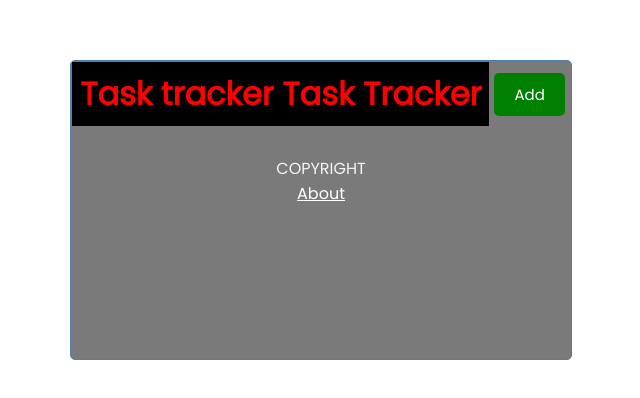
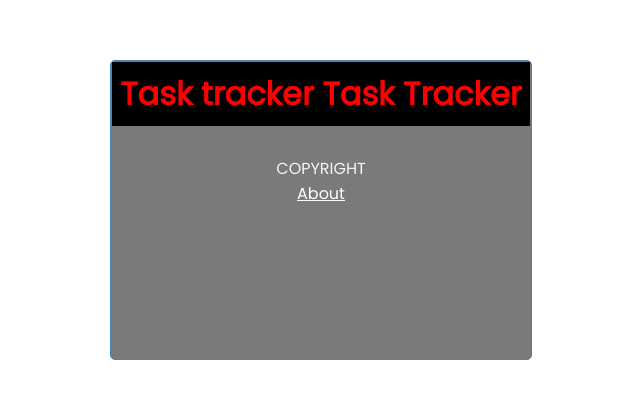
Before and after one commit to charu-dev/data-tracker, a React (Create React App) app: page /about in a window 1280 px wide. Shown: the part 190-588 px from the top of the page, without its empty margins (319-959 px from the left). Built offline with nearby package versions, Linux system fonts and the light colour scheme; data requests are answered from the project's data file.

Commit message:
uselocation is used

```diff
--- a/src/components/Header.js
+++ b/src/components/Header.js
@@ -1,11 +1,13 @@
 import React from 'react'
-
+import { useLocation } from 'react-router-dom'
 import Button from './Button'
 const Header = ({title, onAdd, showAddTask}) => {
-
+    const location =useLocation()
   return (
     <header className='header'><h1 style={headingStle}>Task tracker {title}</h1>
-    <Button text={showAddTask ?"Close":"Add"} bg={showAddTask ?"Red":"Green"} onClick={onAdd}/>
+
+    {location.pathname==='/'&&( <Button text={showAddTask ?"Close":"Add"} bg={showAddTask ?"Red":"Green"} onClick={onAdd}/>
+   )}
     </header>
 
     )
```
